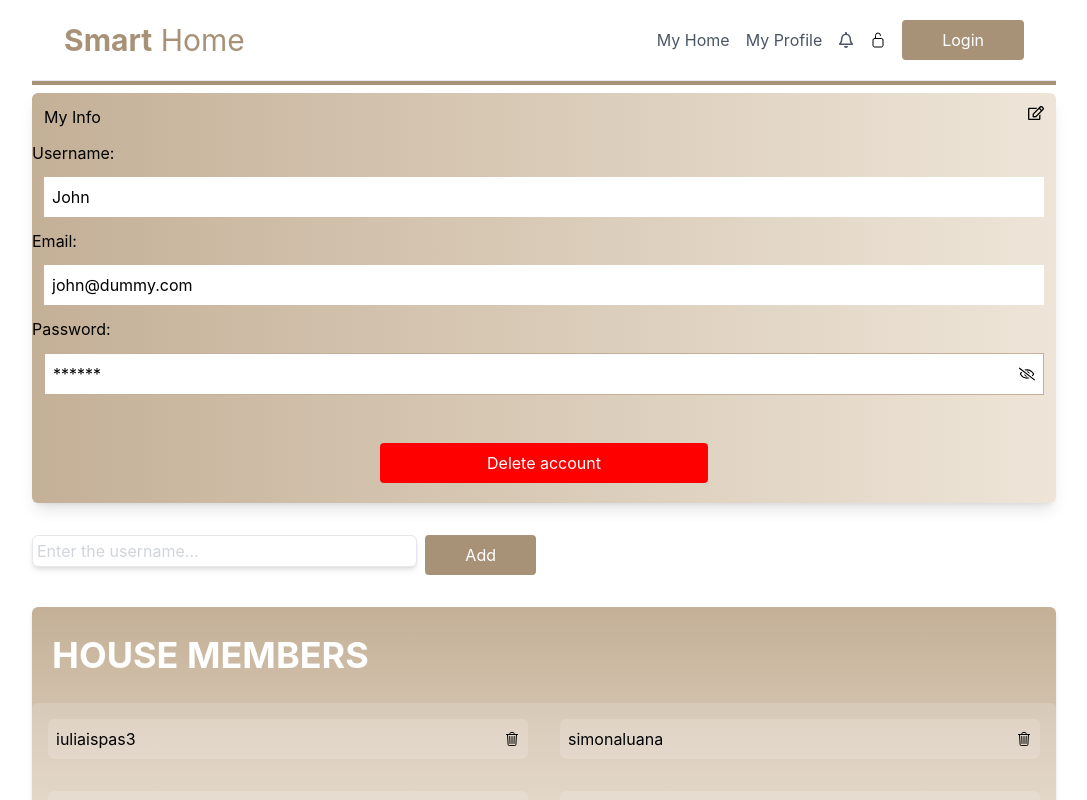
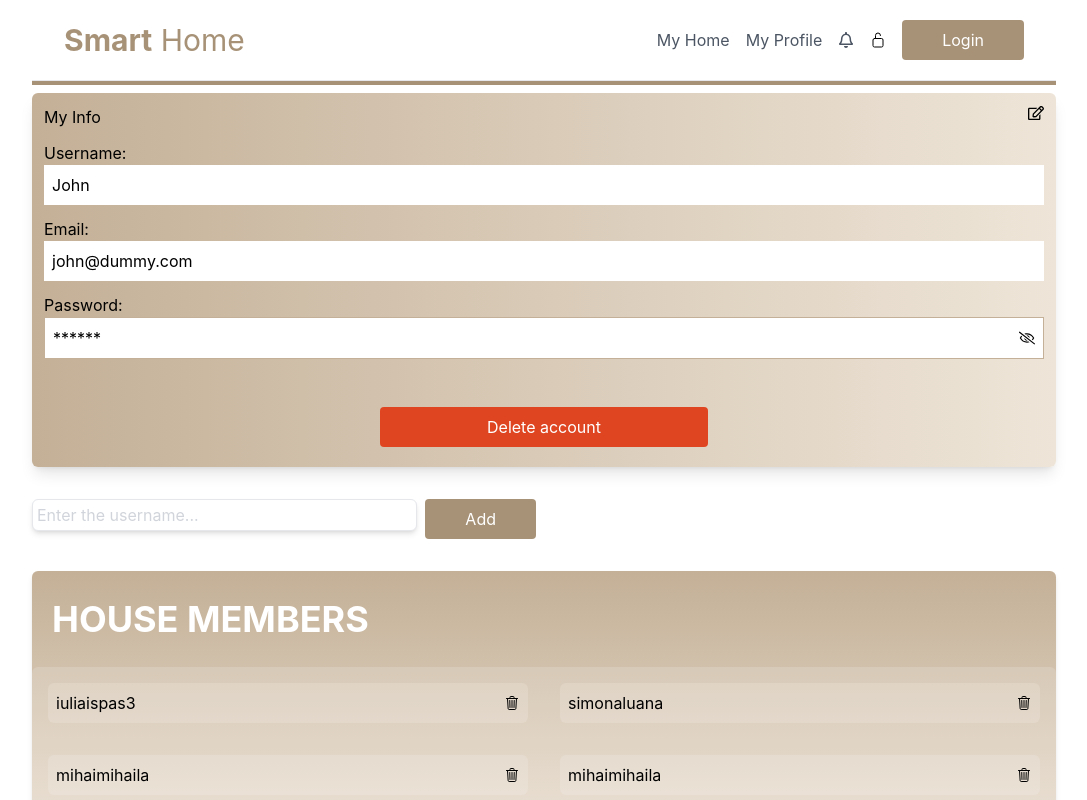
Before and after one commit to OliwierWijas/SEP4-frontend, a React (Create React App) app: page /#/MyProfile in a window 1280 px wide. Shown: the top 800 px of the page, without its empty margins (96-1183 px from the left). Built offline with nearby package versions, Linux system fonts and the light colour scheme; sample sign-in values are in the browser's storage.

Commit message:
Changed labels positions on EditDeleteAccount

```diff
--- a/src/components/MyProfile/EditDeleteAccount.js
+++ b/src/components/MyProfile/EditDeleteAccount.js
@@ -60,8 +60,9 @@ export default function EditDeleteAccount({ setEditProfileOpen}) {
           </div>
         </div>
         <div className="w-full flex flex-col">
-        Username:
-          <div className="m-3 p-2 bg-white" data-testid="username-div">
+
+        <p className="ml-3">Username:</p>
+          <div className="ml-3 mr-3 mb-3 p-2 bg-white" data-testid="username-div">
 
             {isEditing ? (
               <input className="w-auto" placeholder={inputs[0]} data-testid="username-input" onChange={(e) => setName(e.target.value)}/>
@@ -69,8 +70,8 @@ export default function EditDeleteAccount({ setEditProfileOpen}) {
               ` ${inputs[0]}`
             )}
           </div>
-          Email:
-          <div className="m-3 p-2 bg-white" data-testid="email-div">
+          <p className="ml-3">Email:</p>
+          <div className="ml-3 mr-3 mb-3 p-2 bg-white" data-testid="email-div">
 
             {isEditing ? (
               <input type="email" className="w-8/9" placeholder={inputs[1]} data-testid="email-input" onChange={(e) => setEmail(e.target.value)}/>
@@ -78,9 +79,9 @@ export default function EditDeleteAccount({ setEditProfileOpen}) {
               ` ${inputs[1]}`
             )}
           </div>
-          Password:
+          <p className="ml-3">Password:</p>
           <div
-            className="relative m-3 p-2 bg-white border"
+            className="relative ml-3 mr-3 mb-3 p-2 bg-white border"
             style={{ border: "0.5px solid #C4B098" }}
             data-testid="password-div"
           >
@@ -105,7 +106,7 @@ export default function EditDeleteAccount({ setEditProfileOpen}) {
           <button
             data-testid="savedelete"
             className="text-white w-1/3 py-2 px-4 rounded mt-4"
-            style={{ backgroundColor: isEditing ? "#a79277" : "red" }}
+            style={{ backgroundColor: isEditing ? "#a79277" : "#df4520" }}
             onClick={isEditing ? handleSave : () => setEditProfileOpen(true)}
 
           >
```
